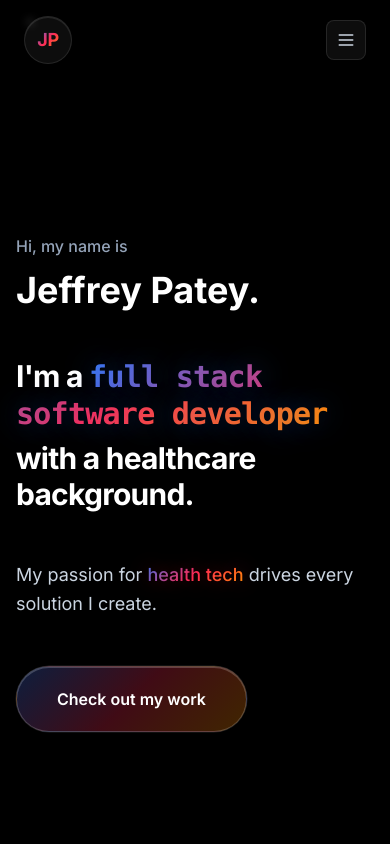
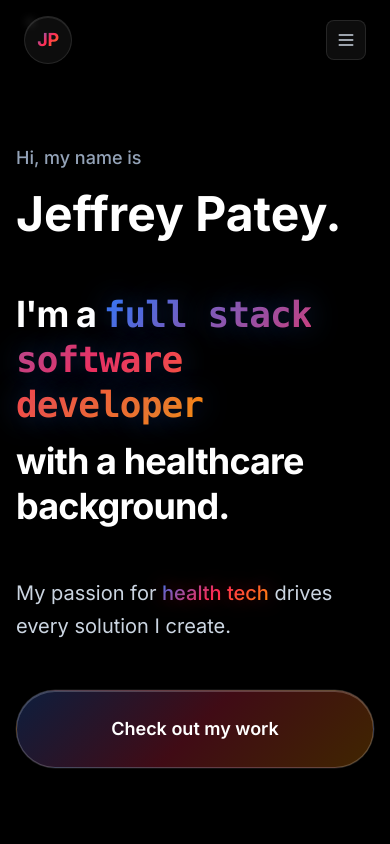
Before and after one commit to jvpatey/portfolio, a Next.js app: page / in a window 390 px wide. Shown: the top 844 px of the page. Built offline with nearby package versions, Linux system fonts and the light colour scheme.

Commit message:
adjusted mobile responsiveness

```diff
--- a/components/About.tsx
+++ b/components/About.tsx
@@ -92,7 +92,7 @@ export default function About() {
   return (
     <section
       id="about"
-      className="py-8 sm:py-12 md:py-16 mb-12 sm:mb-16 md:mb-20 px-4 sm:px-6 lg:px-8"
+      className="pt-6 pb-8 sm:py-12 md:py-16 mb-12 sm:mb-16 md:mb-20 px-4 sm:px-6 lg:px-8"
       style={{ backgroundColor: "#000000", scrollMarginTop: "60px" }}
     >
       <div className="max-w-6xl mx-auto">
--- a/components/Hero.tsx
+++ b/components/Hero.tsx
@@ -69,7 +69,7 @@ export default function Hero() {
   // Smooth scroll handler
   const handleSmoothScroll = (
     e: React.MouseEvent<HTMLAnchorElement>,
-    targetId: string
+    targetId: string,
   ) => {
     e.preventDefault();
     const element = document.querySelector(targetId);
@@ -83,7 +83,7 @@ export default function Hero() {
 
   return (
     <section
-      className="relative min-h-screen flex items-center justify-center px-4 sm:px-6 lg:px-8 overflow-hidden"
+      className="relative min-h-screen flex items-start sm:items-center justify-start sm:justify-center px-4 sm:px-6 lg:px-8 pt-20 pb-8 sm:pb-16 sm:py-16 overflow-hidden"
       style={{ backgroundColor: "#000000" }}
     >
       <motion.div
@@ -92,28 +92,28 @@ export default function Hero() {
         initial="hidden"
         animate="show"
       >
-        <div>
+        <div className="w-full">
           {/* Section 1: Name */}
-          <div className="mb-12 md:mb-16">
+          <div className="mb-12 sm:mb-8 md:mb-16">
             <motion.p
               variants={item}
-              className="text-base sm:text-lg font-medium text-slate-400 mb-3"
+              className="text-lg sm:text-lg font-medium text-slate-400 mb-3"
             >
               Hi, my name is
             </motion.p>
             <motion.h1
               variants={item}
-              className="text-4xl sm:text-5xl md:text-6xl lg:text-7xl font-bold text-white"
+              className="text-5xl sm:text-5xl md:text-6xl lg:text-7xl font-bold text-white leading-tight"
             >
               Jeffrey Patey.
             </motion.h1>
           </div>
 
           {/* Section 2: Role */}
-          <div className="mb-12 md:mb-16 space-y-2">
+          <div className="mb-12 sm:mb-8 md:mb-16 space-y-3 sm:space-y-2">
             <motion.div
               variants={item}
-              className="text-3xl sm:text-4xl md:text-5xl lg:text-6xl font-bold text-white tracking-tight xl:whitespace-nowrap"
+              className="text-4xl sm:text-4xl md:text-5xl lg:text-6xl font-bold text-white tracking-tight xl:whitespace-nowrap leading-tight"
             >
               I&apos;m a{" "}
               <span
@@ -137,17 +137,17 @@ export default function Hero() {
             </motion.div>
             <motion.div
               variants={item}
-              className="text-3xl sm:text-4xl md:text-5xl lg:text-6xl font-bold text-white tracking-tight"
+              className="text-4xl sm:text-4xl md:text-5xl lg:text-6xl font-bold text-white tracking-tight leading-tight"
             >
               with a healthcare background.
             </motion.div>
           </div>
 
           {/* Section 3: Passion Statement */}
-          <div className="mb-12 md:mb-16">
+          <div className="mb-12 sm:mb-8 md:mb-16">
             <motion.p
               variants={item}
-              className="text-lg sm:text-xl text-slate-300 max-w-2xl leading-relaxed"
+              className="text-xl sm:text-xl text-slate-300 max-w-2xl leading-relaxed"
             >
               My passion for{" "}
               <motion.span
@@ -174,12 +174,12 @@ export default function Hero() {
           </div>
 
           {/* Section 4: CTA Button */}
-          <div>
+          <div className="mt-4 sm:mt-0">
             <motion.div variants={item}>
               <motion.a
                 href="#projects"
                 onClick={(e) => handleSmoothScroll(e, "#projects")}
-                className="relative group inline-block px-10 sm:px-12 py-5 sm:py-6 rounded-full font-semibold text-base sm:text-lg transition-all duration-500 overflow-hidden cursor-pointer"
+                className="relative group inline-block w-full sm:w-auto text-center px-12 py-6 rounded-full font-semibold text-lg transition-all duration-500 overflow-hidden cursor-pointer"
                 style={{
                   background:
                     "linear-gradient(135deg, rgba(52, 120, 246, 0.25) 0%, rgba(255, 45, 85, 0.25) 50%, rgba(255, 149, 0, 0.25) 100%)",
--- a/components/Navigation.tsx
+++ b/components/Navigation.tsx
@@ -3,7 +3,7 @@
 // Navigation component - includes logo, navigation links, and resume button
 import Link from "next/link";
 import { useState, useEffect } from "react";
-import { motion } from "framer-motion";
+import { AnimatePresence, motion } from "framer-motion";
 
 export default function Navigation() {
   const [isScrolled, setIsScrolled] = useState(false);
@@ -293,6 +293,7 @@ export default function Navigation() {
       </div>
 
       {/* Mobile Menu */}
+      <AnimatePresence>
         {isMobileMenuOpen && (
           <>
             {/* Backdrop */}
@@ -300,6 +301,7 @@ export default function Navigation() {
               initial={{ opacity: 0 }}
               animate={{ opacity: 1 }}
               exit={{ opacity: 0 }}
+              transition={{ duration: 0.25, ease: [0.4, 0, 0.2, 1] }}
               onClick={() => setIsMobileMenuOpen(false)}
               className="fixed inset-0 bg-slate-900/80 backdrop-blur-md md:hidden"
               style={{ top: "80px" }}
@@ -309,8 +311,8 @@ export default function Navigation() {
             <motion.div
               initial={{ opacity: 0, y: -20 }}
               animate={{ opacity: 1, y: 0 }}
-            exit={{ opacity: 0, y: -20 }}
-            transition={{ duration: 0.2 }}
+              exit={{ opacity: 0, y: -15 }}
+              transition={{ duration: 0.25, ease: [0.4, 0, 0.2, 1] }}
             className="md:hidden absolute top-full left-0 right-0 border-b border-white/10 shadow-xl"
             style={{
               background: "rgba(0, 0, 0, 0.95)",
@@ -395,6 +397,7 @@ export default function Navigation() {
           </motion.div>
         </>
         )}
+      </AnimatePresence>
     </motion.nav>
   );
 }
--- a/components/Projects.tsx
+++ b/components/Projects.tsx
@@ -467,14 +467,14 @@ export default function Projects() {
               </BentoCard>
 
               {/* Right Side - Two Separate Cards */}
-              <div className="flex flex-col space-y-4 h-full">
+              <div className="flex flex-col space-y-4 lg:h-full">
                 {/* About & Tech Stack Card */}
                 <BentoCard
-                  span="col-span-1"
+                  span="col-span-1 min-w-0"
                   delay={0.3}
-                  className="p-4 sm:p-6 flex-1"
+                  className="p-4 sm:p-6 lg:flex-1"
                 >
-                  <div className="flex flex-col space-y-4 h-full">
+                  <div className="flex flex-col space-y-4">
                     <h4 className="text-lg md:text-xl lg:text-2xl font-semibold text-white">
                       About
                     </h4>
@@ -484,7 +484,7 @@ export default function Projects() {
                       and track your progress—all with a clean, intuitive
                       interface.
                     </p>
-                    <div className="flex-1 mt-4">
+                    <div className="mt-4">
                       <h5 className="text-base md:text-lg font-semibold text-white mb-2">
                         Tech Stack
                       </h5>
@@ -511,9 +511,9 @@ export default function Projects() {
 
                 {/* Links Card */}
                 <BentoCard
-                  span="col-span-1"
+                  span="col-span-1 min-w-0"
                   delay={0.4}
-                  className="p-4 sm:p-6 flex-1"
+                  className="p-4 sm:p-6 lg:flex-1"
                 >
                   <div className="flex flex-col space-y-4 h-full">
                     <h4 className="text-lg md:text-xl lg:text-2xl font-semibold text-white">
```
Lines whose indentation alone changed are shown as unchanged.
